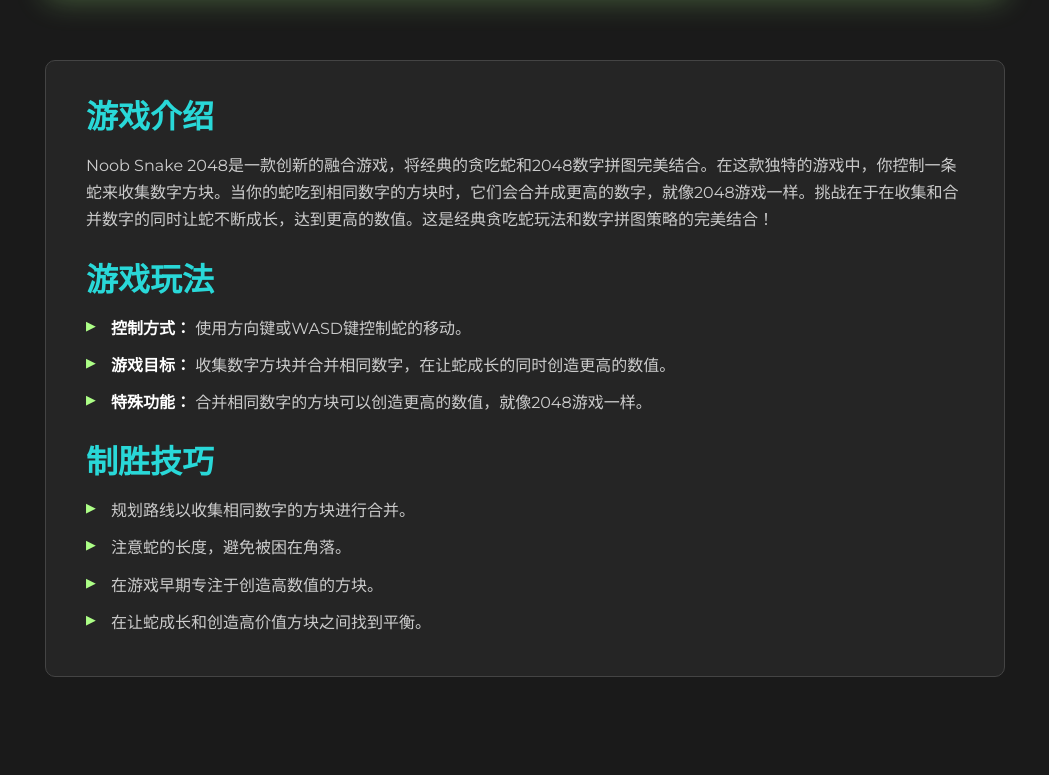
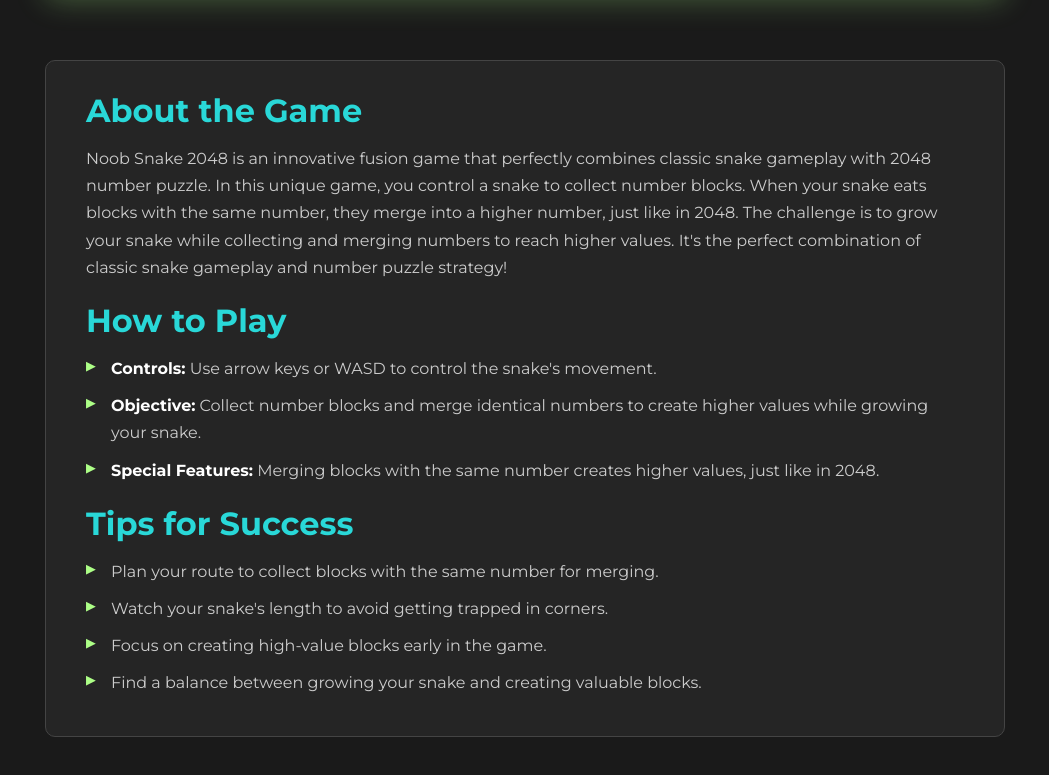
Before and after one commit to Yolanda-Jie/Snake-vs-Block, a plain HTML site: page games/noob-snake-2048.html in a window 1280 px wide. Shown: the part 807-1582 px from the top of the page, without its empty margins (115-1164 px from the left). Before the commit the page ends 1544 px from the top, so only its background shows below. Drawn offline with Linux system fonts and the light colour scheme.

Commit message:
Translate game descriptions from Chinese to English for three snake games

```diff
--- a/games/noob-snake-2048.html
+++ b/games/noob-snake-2048.html
@@ -40,24 +40,24 @@
 
             <section class="game-info">
                 <article>
-                    <h2>游戏介绍</h2>
+                    <h2>About the Game</h2>
                     <p>
-                        Noob Snake 2048是一款创新的融合游戏，将经典的贪吃蛇和2048数字拼图完美结合。在这款独特的游戏中，你控制一条蛇来收集数字方块。当你的蛇吃到相同数字的方块时，它们会合并成更高的数字，就像2048游戏一样。挑战在于在收集和合并数字的同时让蛇不断成长，达到更高的数值。这是经典贪吃蛇玩法和数字拼图策略的完美结合！
+                        Noob Snake 2048 is an innovative fusion game that perfectly combines classic snake gameplay with 2048 number puzzle. In this unique game, you control a snake to collect number blocks. When your snake eats blocks with the same number, they merge into a higher number, just like in 2048. The challenge is to grow your snake while collecting and merging numbers to reach higher values. It's the perfect combination of classic snake gameplay and number puzzle strategy!
                     </p>
 
-                    <h2>游戏玩法</h2>
+                    <h2>How to Play</h2>
                     <ul>
-                        <li><strong>控制方式：</strong> 使用方向键或WASD键控制蛇的移动。</li>
-                        <li><strong>游戏目标：</strong> 收集数字方块并合并相同数字，在让蛇成长的同时创造更高的数值。</li>
-                        <li><strong>特殊功能：</strong> 合并相同数字的方块可以创造更高的数值，就像2048游戏一样。</li>
+                        <li><strong>Controls:</strong> Use arrow keys or WASD to control the snake's movement.</li>
+                        <li><strong>Objective:</strong> Collect number blocks and merge identical numbers to create higher values while growing your snake.</li>
+                        <li><strong>Special Features:</strong> Merging blocks with the same number creates higher values, just like in 2048.</li>
                     </ul>
 
-                    <h2>制胜技巧</h2>
+                    <h2>Tips for Success</h2>
                     <ul>
-                        <li>规划路线以收集相同数字的方块进行合并。</li>
-                        <li>注意蛇的长度，避免被困在角落。</li>
-                        <li>在游戏早期专注于创造高数值的方块。</li>
-                        <li>在让蛇成长和创造高价值方块之间找到平衡。</li>
+                        <li>Plan your route to collect blocks with the same number for merging.</li>
+                        <li>Watch your snake's length to avoid getting trapped in corners.</li>
+                        <li>Focus on creating high-value blocks early in the game.</li>
+                        <li>Find a balance between growing your snake and creating valuable blocks.</li>
                     </ul>
                 </article>
             </section>
```
Also changed, not shown: games/snake-io.html (+11 -11 lines), games/snake-lite-worm-snake-game.html (+11 -11 lines).
